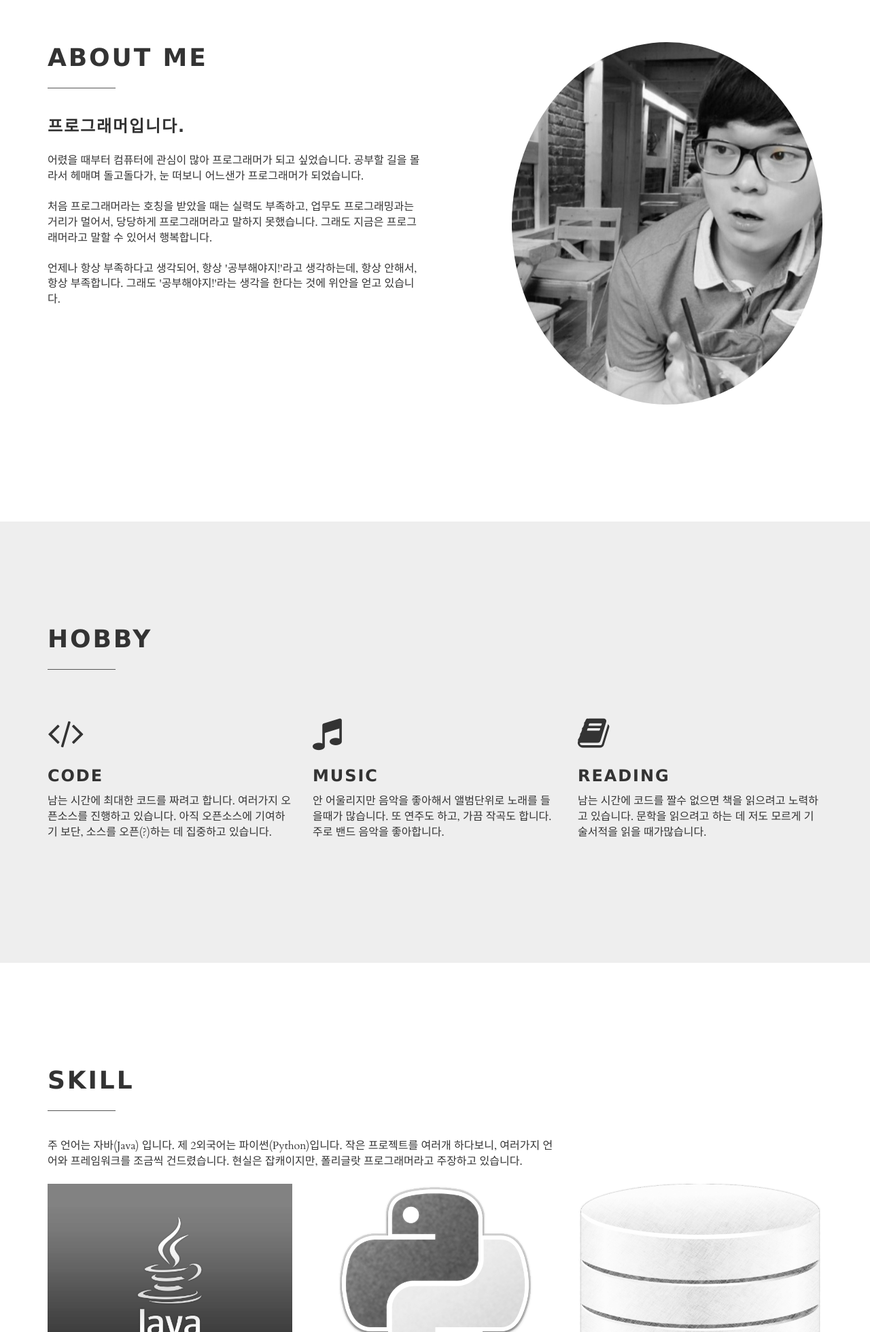
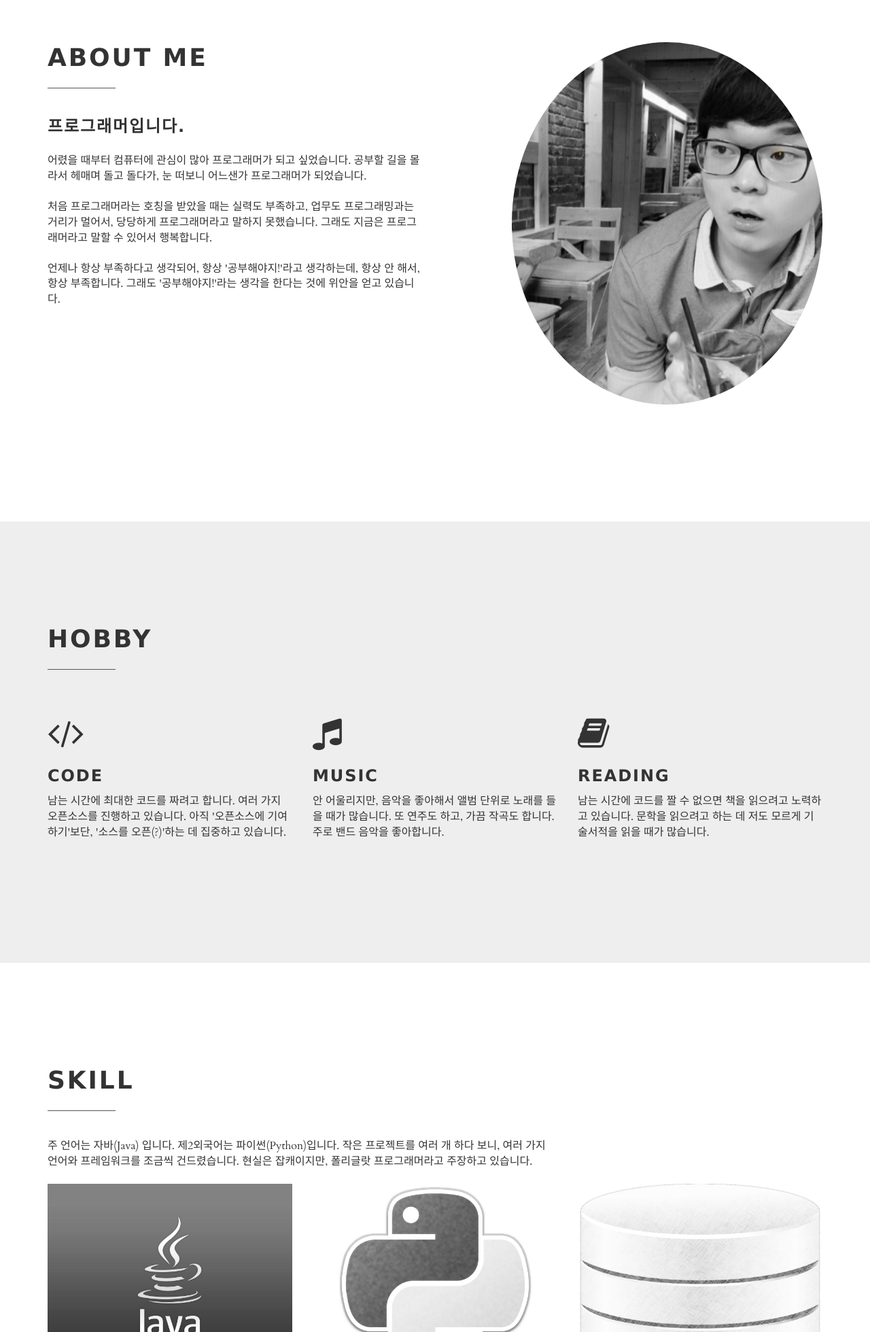
Before and after one commit to kyunooh/JellyBlog, a Django app: page /about_me/ in a window 1280 px wide. Shown: the part 931-2890 px from the top of the page at 68% size. Run offline with Django 3.2, Linux system fonts and the light colour scheme; some libraries are stand-ins or nearby versions; some web fonts are replaced.

Commit message:
fix text

```diff
--- a/about_me/templates/about_me/index.html
+++ b/about_me/templates/about_me/index.html
@@ -79,10 +79,10 @@
             <div class="col-md-6">
                 <h2 class="heading">About me</h2>
                 <h6 class="lead"><strong>프로그래머입니다.</strong></h6>
-                <p>어렸을 때부터 컴퓨터에 관심이 많아 프로그래머가 되고 싶었습니다. 공부할 길을 몰라서 헤매며 돌고돌다가, 눈 떠보니 어느샌가 프로그래머가 되었습니다.</p>
+                <p>어렸을 때부터 컴퓨터에 관심이 많아 프로그래머가 되고 싶었습니다. 공부할 길을 몰라서 헤매며 돌고 돌다가, 눈 떠보니 어느샌가 프로그래머가 되었습니다.</p>
                 <p>처음 프로그래머라는 호칭을 받았을 때는 실력도 부족하고, 업무도 프로그래밍과는 거리가 멀어서, 당당하게 프로그래머라고 말하지 못했습니다. 그래도 지금은 프로그래머라고 말할 수 있어서
                     행복합니다. </p>
-                <p>언제나 항상 부족하다고 생각되어, 항상 '공부해야지!'라고 생각하는데, 항상 안해서, 항상 부족합니다. 그래도 '공부해야지!'라는 생각을 한다는 것에 위안을 얻고 있습니다.</p>
+                <p>언제나 항상 부족하다고 생각되어, 항상 '공부해야지!'라고 생각하는데, 항상 안 해서, 항상 부족합니다. 그래도 '공부해야지!'라는 생각을 한다는 것에 위안을 얻고 있습니다.</p>
             </div>
             <div class="col-md-5 col-md-offset-1">
                 <p><img src="{% static "image/my_face_after.jpg" %}" alt="" class="img-responsive img-circle"></p>
@@ -104,7 +104,7 @@
                         <div class="box">
                             <div class="icon"><i class="fa fa-code"></i></div>
                             <h4>Code</h4>
-                            <p>남는 시간에 최대한 코드를 짜려고 합니다. 여러가지 오픈소스를 진행하고 있습니다. 아직 오픈소스에 기여하기 보단, 소스를 오픈(?)하는 데 집중하고
+                            <p>남는 시간에 최대한 코드를 짜려고 합니다. 여러 가지 오픈소스를 진행하고 있습니다. 아직 '오픈소스에 기여하기'보단, '소스를 오픈(?)'하는 데 집중하고
                                 있습니다.</p>
                         </div>
                     </div>
@@ -112,14 +112,14 @@
                         <div class="box">
                             <div class="icon"><i class="fa fa-music"></i></div>
                             <h4>Music</h4>
-                            <p>안 어울리지만 음악을 좋아해서 앨범단위로 노래를 들을때가 많습니다. 또 연주도 하고, 가끔 작곡도 합니다. 주로 밴드 음악을 좋아합니다.</p>
+                            <p>안 어울리지만, 음악을 좋아해서 앨범 단위로 노래를 들을 때가 많습니다. 또 연주도 하고, 가끔 작곡도 합니다. 주로 밴드 음악을 좋아합니다.</p>
                         </div>
                     </div>
                     <div class="col-sm-4">
                         <div class="box">
                             <div class="icon"><i class="fa fa-book"></i></div>
                             <h4>Reading</h4>
-                            <p>남는 시간에 코드를 짤수 없으면 책을 읽으려고 노력하고 있습니다. 문학을 읽으려고 하는 데 저도 모르게 기술서적을 읽을 때가많습니다.</p>
+                            <p>남는 시간에 코드를 짤 수 없으면 책을 읽으려고 노력하고 있습니다. 문학을 읽으려고 하는 데 저도 모르게 기술서적을 읽을 때가 많습니다.</p>
                         </div>
                     </div>
                 </div>
@@ -137,7 +137,7 @@
                 <div class="row">
                     <div class="col-md-12 col-lg-8">
                         <h2 class="heading">Skill</h2>
-                        <p>주 언어는 자바(Java) 입니다. 제 2외국어는 파이썬(Python)입니다. 작은 프로젝트를 여러개 하다보니, 여러가지 언어와 프레임워크를 조금씩 건드렸습니다.
+                        <p>주 언어는 자바(Java) 입니다. 제2외국어는 파이썬(Python)입니다. 작은 프로젝트를 여러 개 하다 보니, 여러 가지 언어와 프레임워크를 조금씩 건드렸습니다.
                             현실은 잡캐이지만, 폴리글랏 프로그래머라고 주장하고 있습니다.</p>
                     </div>
                 </div>
@@ -146,15 +146,15 @@
                         <div class="box"><a href="{% static "image/java.png" %}" title="Java" data-toggle="lightbox"
                                             data-gallery="skill" data-title="Java"
                                             data-footer="Java가 첫 프로그래밍 언어는 아니지만, Java를 시작으로 본격적인 프로그래밍을 시작했습니다.
-                                            스프링을 모르던 시절에 생 Servlet/jsp로 코딩을 해가며 첫 웹프로그래밍을 접했습니다. <br />
-                                            경험해본 Java 관련 기술 : Spring, jsp, Thymeleaf, Hibernate, Mybatis(ibatis), Maven, Gradle, Solr, Android"><img
+                                            스프링을 모르던 시절에 생 Servlet/JSP로 코딩을 해가며 첫 웹 프로그래밍을 접했습니다. <br />
+                                            경험해본 Java 관련 기술 : Spring, JSP, Thymeleaf, Hibernate, Mybatis(ibatis), Maven, Gradle, Solr, Android"><img
                                 src="{% static "image/java.png" %}" alt="Java icon image" class="img-responsive"></a>
                         </div>
                     </div>
                     <div class="col-sm-4">
                         <div class="box"><a href="{% static "image/python.png" %}" title="Python" data-toggle="lightbox"
                                             data-gallery="skill" data-title="Python"
-                                            data-footer="Python을 처음 접한 뒤 생산성에 놀라서 두번째 메인언어로 사용하고 있습니다. 회사 업무를 제외한 개인적인 프로젝트는 대부분 파이썬으로 진행합니다.
+                                            data-footer="Python을 처음 접한 뒤 생산성에 놀라서 두 번째 메인 언어로 사용하고 있습니다. 회사 업무를 제외한 개인적인 프로젝트는 대부분 파이썬으로 진행합니다.
                                             실무에서도 일회성이 짙은 프로그래밍은 Python을 사용해서 처리하고 있습니다. 개인적으로 Python 스터디(프로젝트)도 함께하고 있습니다."><img
                                 src="{% static "image/python.png" %}" alt="Python icon image"
                                 class="img-responsive"></a></div>
@@ -162,7 +162,7 @@
                     <div class="col-sm-4">
                         <div class="box"><a href="{% static "image/database.png" %}" title="Database"
                                             data-toggle="lightbox" data-gallery="skill" data-title="Database"
-                                            data-footer="대부분 프로젝트를 진행할 때는 MySQL(MariaDB)를 사용하며, 최근에 postgresql에 관심을 가지고 있습니다."><img
+                                            data-footer="대부분 프로젝트를 진행할 때는 MySQL(MariaDB)를 사용하며, 최근에 postgresql에 관심을 가지고 있습니다. 주로 SQL보다는 DB 엔진에 관한 이해를 높이려고 노력합니다."><img
                                 src="{% static "image/database.png" %}" alt="Database icon image"
                                 class="img-responsive"></a></div>
                     </div>
@@ -172,20 +172,20 @@
                         <div class="box">
                             <a href="{% static "image/spring.png" %}" title="Spring" data-toggle="lightbox"
                                data-gallery="skill" data-title="Spring" data-footer="아직까지도 가장 익숙하면서도, 어려운 프레임워크라고 생각됩니다.
-                               때때로 짜증나지만, 미워할 수 없는 애증의 관계(?)로써 아직도 많이 사용하고 있습니다. 최근 팀프로젝트에서는 스프링을 통하여 Restful API를 TDD로 구현한 경험이 있습니다. <br />
+                               때때로 짜증 나지만, 미워할 수 없는 애증의 관계(?)로써 아직도 많이 사용하고 있습니다. 최근 팀 프로젝트에서는 스프링을 통하여 Restful API를 TDD로 구현한 경험이 있습니다. <br />
                                사용해본 Spring Project: -core, -test, -mybatis, -hibernate, -redis, -mvc, -web, -batch, -security, -web-socket ..."><img
                                     src="{% static "image/spring.png" %}" alt="" class="img-responsive"></a></div>
                     </div>
                     <div class="col-sm-4">
                         <div class="box"><a href="{% static "image/django.png" %}" title="django" data-toggle="lightbox"
                                             data-gallery="skill" data-title="Django"
-                                            data-footer="최근 가장 푹 빠진 웹 프레임워크로 여러가지 프로젝트를 장고로 만들고 있습니다. 또한 장고로 진행하는 모든 프로젝트는 블로그를 제외하곤, 전부 TDD로 진행하고 있습니다."><img
+                                            data-footer="최근 가장 푹 빠진 웹 프레임워크로 여러 가지 프로젝트를 장고로 만들고 있습니다. 또한, 장고로 진행하는 모든 프로젝트는 블로그를 제외하곤, 전부 TDD로 진행하고 있습니다."><img
                                 src="{% static "image/django.png" %}" alt="" class="img-responsive"></a></div>
                     </div>
                     <div class="col-sm-4">
                         <div class="box"><a href="{% static "image/html5.png" %}" title="HTML" data-toggle="lightbox"
                                             data-gallery="skill" data-title="HTML/CSS"
-                                            data-footer="HTML/CSS는 기본적인 것만 해냅니다. 주로 프론트를 개발해야할 일이 있을때는, 부트스트랩을 이용해서 개발합니다. (항상 '프론트엔드 잘하고 싶다'를 외칩니다.)"><img
+                                            data-footer="HTML/CSS는 기본적인 것만 해냅니다. 주로 프트를 개발해야 할 일이 있을 때는, 부트스트랩을 이용해서 개발합니다. (항상 '프런트엔드 잘하고 싶다'를 외칩니다.)"><img
                                 src="{% static "image/html5.png" %}" alt="" class="img-responsive"></a></div>
                     </div>
                 </div>
@@ -193,14 +193,14 @@
                     <div class="col-sm-4">
                         <div class="box"><a href="{% static "image/vs.png" %}" title="Windows" data-toggle="lightbox"
                                             data-gallery="skill" data-title="Windows Programming"
-                                            data-footer="회사에서 윈도우(C#/C++) 서버와 클라이언트를 잠시 건드렸습니다. 하지만 워낙 앱등이어서, 좋아하지는 않고 할줄 아는 수준입니다."><img src="{% static "image/vs.png" %}" alt=""
+                                            data-footer="회사에서 윈도우(C#/C++) 서버와 클라이언트를 잠시 건드렸습니다. 하지만 워낙 앱등이어서, 좋아하지는 않고 할 줄 아는 수준입니다."><img src="{% static "image/vs.png" %}" alt=""
                                                                                        class="img-responsive"></a></div>
                     </div>
                     </a>
                     <div class="col-sm-4">
                         <div class="box"><a href="{% static "image/js.png" %}" title="Javascript" data-toggle="lightbox"
                                             data-gallery="skill" data-title="Javascript"
-                                            data-footer="몇년간 친해지도록 노력하다가, 최근에서야 친해지고 있는 언어입니다. 여러가지 프레임워크와 라이브러리로 삽질을 하고 있으며, 너무 빠르게 발전하여 살짝 무섭기도 합니다. <br />
+                                            data-footer="몇 년간 친해지도록 노력하다가, 최근에서야 친해지고 있는 언어입니다. 여러 가지 프레임워크와 라이브러리로 삽질 하고 있으며, 너무 빠르게 발전하여 살짝 무섭기도 합니다. <br />
                                             경험해본 라이브러리: Jquery, Backbone.js(Marionette), Angular JS, Node.js"><img src="{% static "image/js.png" %}" alt=""
                                                                                        class="img-responsive"></a></div>
                     </div>
@@ -236,15 +236,15 @@
                 <h2 class="heading">More</h2>
                 <div class="row">
                     <div class="col-sm-6">
-                        <p>블로그에 쓰고 있는 글을은 전부 '제가 표현한 것'이지만,
+                        <p>블로그에 쓰고 있는 글들은 전부 '제가 표현한 것'이지만,
                            '저를 표현한다고 생각하지 않는다'는 전제하에 글을 씁니다.
-                           제가 글을 쓸때의 생각과 그 글을 끝낼때의 생각조차 다르다고 생각합니다.
+                           제가 글을 쓸 때의 생각과 그 글을 끝낼 때의 생각조차 다르다고 생각합니다.
                            글을 봐주실 때는 유의해주시면서 봐주시고, 의견은 언제나 환영입니다.</p>
-                        <p>커피를 좋아해서, 가끔씩 시간을 내가며 커피를 마시는 평범한 프로그래머입니다.
-                           프로그래밍 자체도 좋아하며, 가끔씩 프로그램으로 홍익인간을 실현하는 것에 대해 고민합니다.
-                           욕심이 없는 척하지만, 나중에 엄청 큰 선박을 타고 여행하면서 일을 하는 꿈을 꾸고 있솝니다.
+                        <p>커피를 좋아해서, 가끔 시간을 내가며 커피를 마시는 평범한 프로그래머입니다.
+                           프로그래밍 자체도 좋아하며, 가끔 프로그램으로 홍익인간을 실현하는 것에 대해 고민합니다.
+                           욕심이 없는 척하지만, 나중에 엄청나게 큰 선박을 타고 여행하면서 일을 하는 꿈을 꾸고 있습니다.
                            </p>
-                        <p>서울공업고등학교를 졸업하고, 어울리지 않게 소프트웨어쪽으로 취업합니다. 하지만 개발 공부를 깊게하고 싶어서 그만두고 잠시 카페 알바를 하며,
+                        <p>서울공업고등학교를 졸업하고, 어울리지 않게 소프트웨어쪽으로 취업합니다. 하지만 개발 공부를 깊게하고 싶어서 회사를 나왔습니다. 그리고 뜬금없이 카페 알바를 하며,
                             공부와 개인적으로 프로젝트를 진행했습니다. 현재는 다시 돈을 받으며(?) 프로그래머로 일하고 있습니다.</p>
                     </div>
                     <div class="col-sm-6">
@@ -299,7 +299,7 @@
                         <p>안녕하세요! 궁금하신 점이나 이야기를 나누고 싶으신 분들은 편하게 메시지를 남겨주세요.
                            저는 신도림역 주변에서 서식중입니다.
                            서울안에서 맛있는 커피를 사주신다면, 찾아갈 준비도 되어있을 지도... 개발과 관련된 이야기는 언제나 매우 환영입니다.</p>
-                        <p>메시지 기능을 이용하시거나, 아래 버튼을 이용하시면 Facebook 또는 이메일등 다른방식으로 연락도 가능합니다:D</p>
+                        <p>메시지 기능을 이용하시거나, 아래 버튼을 이용하시면 Facebook 또는 이메일등 다른 방식으로 연락도 가능합니다:D</p>
                         <p>마지막으로 다시 한번 블로그를 방문해주셔서 감사합니다</p>
                         <p class="social">
                             <a href="http://facebook.com/hyunmook.k.choi" title="facebook" class="facebook">
@@ -321,7 +321,7 @@
     <div class="container">
         <div class="row copyright">
             <div class="col-md-6">
-                <p>&copy;2015-2016 Hyeon-Mook Jerry Choi</p>
+                <p>&copy;2014-2016 Hyeon-Mook Jerry Choi</p>
             </div>
             <div class="col-md-6">
                 <p class="credit">Template by <a href="http://bootstrapious.com/landing-pages">Bootstrapious &mdash;
```
